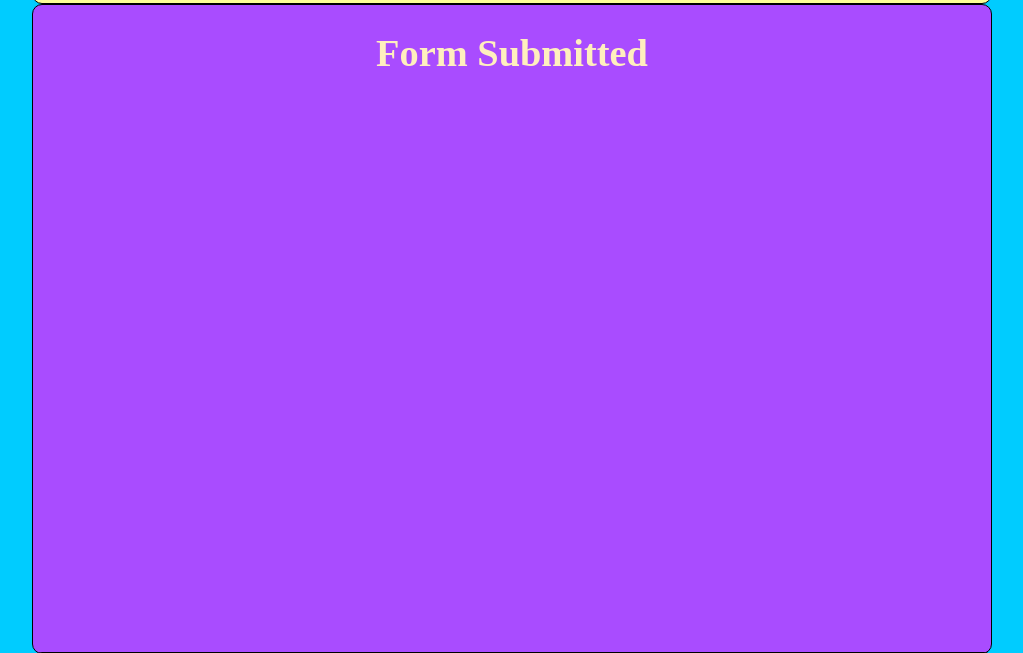
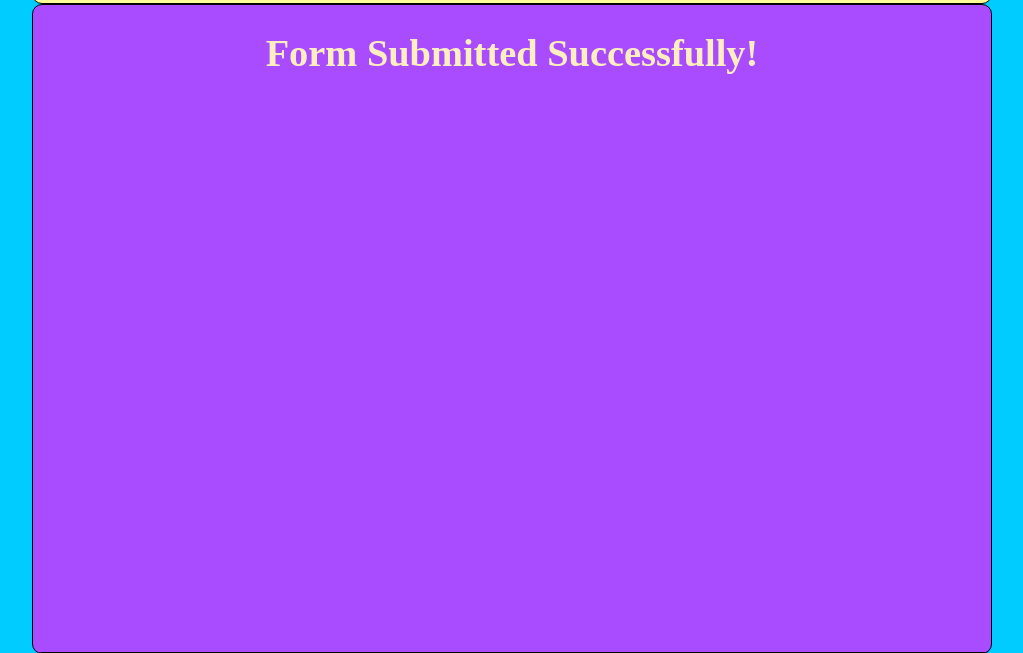
Before and after one commit to lobobabysaurus/NewAppearances, a Django app: template contact/templates/contact/success.html in a window 1280 px wide. Shown: the part 96-749 px from the top of the page, without its empty margins (128-1151 px from the left). Run offline with Django 3.2, Linux system fonts and the light colour scheme; the template is opened without the code that fills it, so the values that code supplies are empty; some libraries are stand-ins or nearby versions.

Commit message:
Updated form submission success message

```diff
--- a/contact/templates/contact/success.html
+++ b/contact/templates/contact/success.html
@@ -7,5 +7,5 @@
 {% endblock %}
 
 {% block body %}
-    <h1>Form Submitted</h1>
+    <h1>Form Submitted Successfully!</h1>
 {% endblock %}
```
